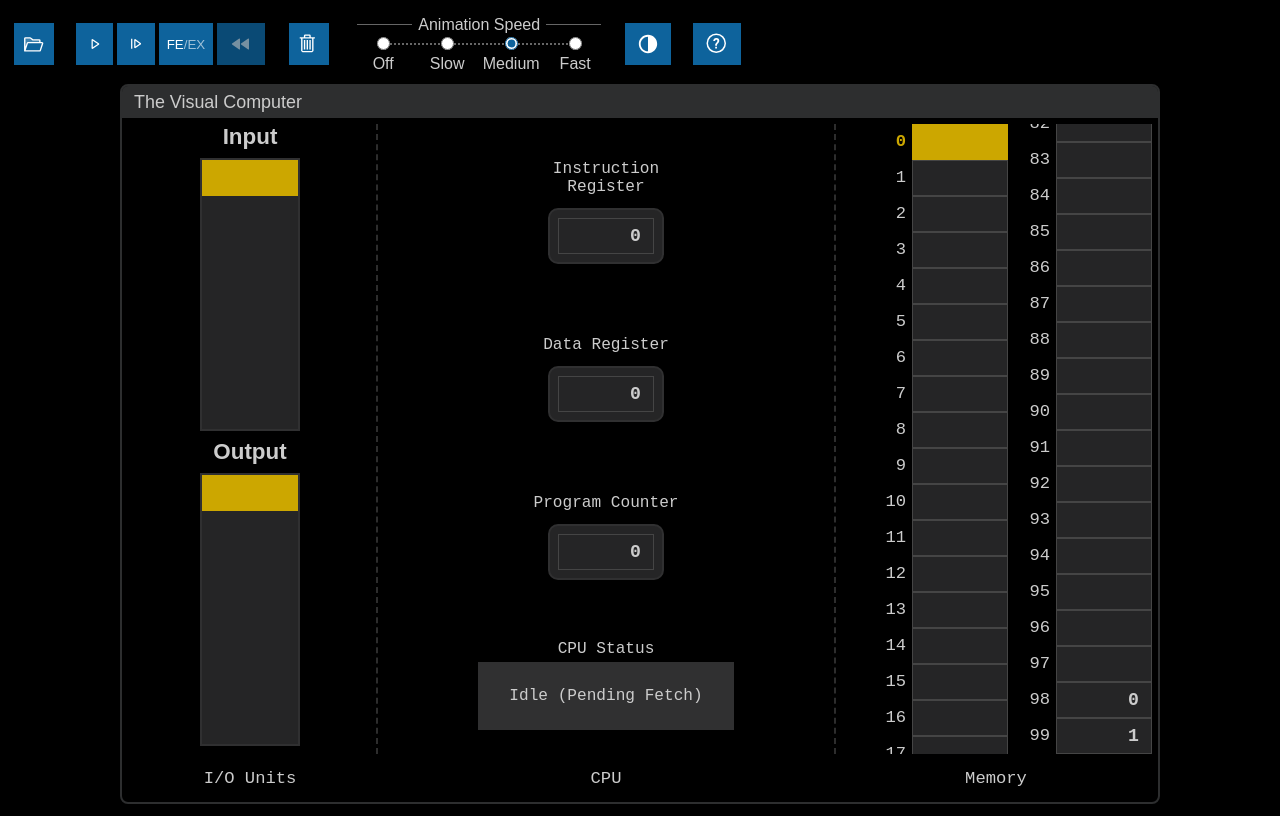
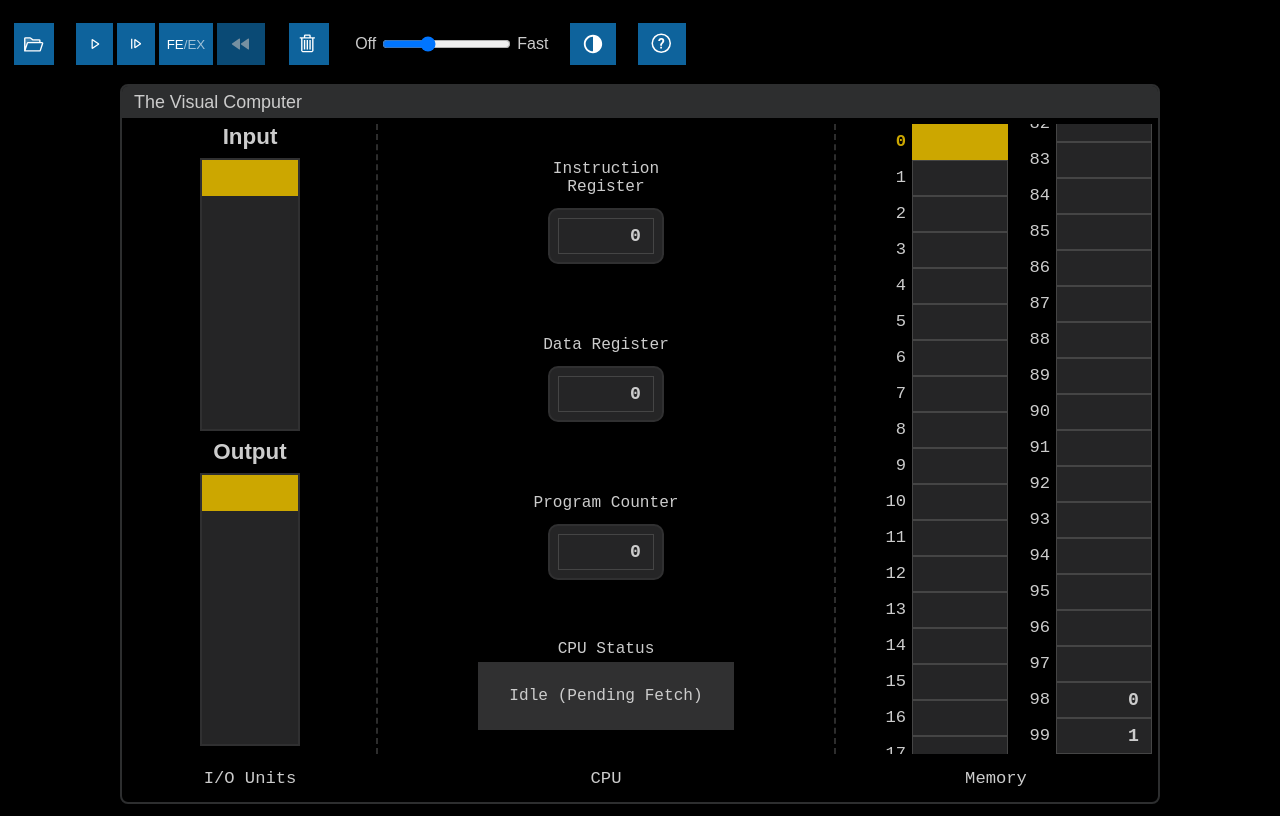
Before and after one commit to rafrafraf1/vic-ide-fork, a React (Vite) app: page / in a window 1280 px wide. Built offline with nearby package versions, Linux system fonts and the light colour scheme.

Commit message:
Change AnimationSpeedSelector component to be a slider

```diff
--- a/src/Computer/SimulatorState.ts
+++ b/src/Computer/SimulatorState.ts
@@ -58,7 +58,7 @@ export function newHardwareState(): HardwareState {
 export function newSimulatorState(): SimulatorState {
   return {
     hardwareState: newHardwareState(),
-    animationSpeed: "MEDIUM",
+    animationSpeed: "SLOW",
     helpScreenState: "CLOSED",
   };
 }
--- a/src/UI/Components/AnimationSpeedSelector.css
+++ b/src/UI/Components/AnimationSpeedSelector.css
@@ -1,137 +1,12 @@
 .AnimationSpeedSelector-Root {
-  width: 256px;
-  display: grid;
-  grid-template-columns: 12.5% 12.5% 25% 25% 12.5% 12.5%;
-  grid-template-rows: 32% 35% 33%;
-}
-
-.AnimationSpeedSelector-Title {
-  grid-column: 1 / 7;
-  grid-row: 1 / 2;
-  color: var(--vscode-foreground);
-  place-self: stretch;
-
   display: flex;
   align-items: center;
-
-  pointer-events: none;
-  z-index: 1;
-}
-
-.AnimationSpeedSelector-Title-Line {
-  height: 1px;
-  background-color: var(--vscode-foreground);
-  opacity: 0.5;
-
-  margin: 0 6px;
-  flex: 1 1 auto;
-}
-
-.AnimationSpeedSelector-ProgressionLine {
-  grid-column: 2 / 6;
-  grid-row: 2 / 3;
-
-  height: 0px;
-  border-top: 2px dotted var(--vscode-foreground);
-  opacity: 0.5;
-
-  align-self: center;
-  justify-self: stretch;
-}
-
-.AnimationSpeedSelector-Root input[type="radio"] {
-  margin: 0;
-  place-self: center;
-  accent-color: var(--vscode-button-background);
-  pointer-events: none;
-
-  z-index: 1;
-}
-
-.AnimationSpeedSelector-Button {
-  background: none;
-  border: 0;
-}
-
-.AnimationSpeedSelector-Button:hover {
-  background-color: var(--vscode-button-hoverBackground);
-  opacity: 0.33;
+  height: 40px;
 }
 
 .AnimationSpeedSelector-Label {
   color: var(--vscode-foreground);
-  line-height: 1;
-  justify-self: center;
-  align-self: end;
-  pointer-events: none;
-
-  z-index: 1;
+  color: var(--vscode-foreground);
+  user-select: none;
+  margin: 0 4px;
 }
-
-/* ---- off ---------------- */
-
-.AnimationSpeedSelector-Button-off {
-  grid-column: 1 / 3;
-  grid-row: 1 / 4;
-}
-
-.AnimationSpeedSelector-Radio-off {
-  grid-column: 1 / 3;
-  grid-row: 2 / 3;
-}
-
-.AnimationSpeedSelector-Label-off {
-  grid-column: 1 / 3;
-  grid-row: 3 / 4;
-}
-
-/* ---- slow ---------------- */
-
-.AnimationSpeedSelector-Button-slow {
-  grid-column: 3 / 4;
-  grid-row: 1 / 4;
-}
-
-.AnimationSpeedSelector-Radio-slow {
-  grid-column: 3 / 4;
-  grid-row: 2 / 3;
-}
-
-.AnimationSpeedSelector-Label-slow {
-  grid-column: 3 / 4;
-  grid-row: 3 / 4;
-}
-
-/* ---- medium ---------------- */
-
-.AnimationSpeedSelector-Button-medium {
-  grid-column: 4 / 5;
-  grid-row: 1 / 4;
-}
-
-.AnimationSpeedSelector-Radio-medium {
-  grid-column: 4 / 5;
-  grid-row: 2 / 3;
-}
-
-.AnimationSpeedSelector-Label-medium {
-  grid-column: 4 / 5;
-  grid-row: 3 / 4;
-}
-
-/* ---- fast ---------------- */
-
-.AnimationSpeedSelector-Button-fast {
-  grid-column: 5 / 7;
-  grid-row: 1 / 4;
-}
-
-.AnimationSpeedSelector-Radio-fast {
-  grid-column: 5 / 7;
-  grid-row: 2 / 3;
-}
-
-.AnimationSpeedSelector-Label-fast {
-  grid-column: 5 / 7;
-  grid-row: 3 / 4;
-}
--- a/src/UI/Components/AnimationSpeedSelector.tsx
+++ b/src/UI/Components/AnimationSpeedSelector.tsx
@@ -2,6 +2,7 @@ import "./AnimationSpeedSelector.css";
 
 import * as React from "react";
 
+import { assertNever } from "assert-never";
 import classNames from "classnames";
 
 import type { AnimationSpeed } from "../Simulator/AnimationSpeed";
@@ -15,110 +16,94 @@ export interface AnimationSpeedSelectorProps {
 }
 
 export const AnimationSpeedSelector = React.memo(
-  (props: AnimationSpeedSelectorProps): React.JSX.Element => {
+  React.forwardRef(function AnimationSpeedSelector(
+    props: AnimationSpeedSelectorProps,
+    ref: React.ForwardedRef<HTMLDivElement>,
+  ): React.JSX.Element {
     const { className, uiString, animationSpeed, onAnimationSpeedChange } =
       props;
 
+    const handleOnChange = (
+      event: React.ChangeEvent<HTMLInputElement>,
+    ): void => {
+      const newAnimationSpeed = numberToAnimationSpeed(event.target.value);
+      if (onAnimationSpeedChange !== undefined) {
+        onAnimationSpeedChange(newAnimationSpeed);
+      }
+    };
+
+    const handleOffClick = (): void => {
+      if (animationSpeed === "OFF") {
+        return;
+      }
+      if (onAnimationSpeedChange !== undefined) {
+        onAnimationSpeedChange("OFF");
+      }
+    };
+
+    const handleFastClick = (): void => {
+      if (animationSpeed === "FAST") {
+        return;
+      }
+      if (onAnimationSpeedChange !== undefined) {
+        onAnimationSpeedChange("FAST");
+      }
+    };
+
     return (
-      <div className={classNames(className, "AnimationSpeedSelector-Root")}>
-        <div className="AnimationSpeedSelector-Title">
-          <div className="AnimationSpeedSelector-Title-Line" />
-          <div>{uiString("ANIMATION_SPEED")}</div>
-          <div className="AnimationSpeedSelector-Title-Line" />
+      <div
+        ref={ref}
+        className={classNames(className, "AnimationSpeedSelector-Root")}
+      >
+        <div className="AnimationSpeedSelector-Label" onClick={handleOffClick}>
+          {uiString("ANIMATION_OFF")}
         </div>
-        <div className="AnimationSpeedSelector-ProgressionLine" />
-        <Option
-          animationSpeed={animationSpeed}
-          onAnimationSpeedChange={onAnimationSpeedChange}
-          optionAnimationSpeed="OFF"
-          label={uiString("ANIMATION_OFF")}
-          buttonCssClassName="AnimationSpeedSelector-Button-off"
-          radioCssClassName="AnimationSpeedSelector-Radio-off"
-          labelCssClassName="AnimationSpeedSelector-Label-off"
+        <input
+          type="range"
+          min={MIN_ANIMATION_SPEED_NUMBER}
+          max={MAX_ANIMATION_SPEED_NUMBER}
+          value={animationSpeedToNumber(animationSpeed)}
+          onChange={handleOnChange}
         />
-        <Option
-          animationSpeed={animationSpeed}
-          onAnimationSpeedChange={onAnimationSpeedChange}
-          optionAnimationSpeed="SLOW"
-          label={uiString("ANIMATION_SLOW")}
-          buttonCssClassName="AnimationSpeedSelector-Button-slow"
-          radioCssClassName="AnimationSpeedSelector-Radio-slow"
-          labelCssClassName="AnimationSpeedSelector-Label-slow"
-        />
-        <Option
-          animationSpeed={animationSpeed}
-          onAnimationSpeedChange={onAnimationSpeedChange}
-          optionAnimationSpeed="MEDIUM"
-          label={uiString("ANIMATION_MEDIUM")}
-          buttonCssClassName="AnimationSpeedSelector-Button-medium"
-          radioCssClassName="AnimationSpeedSelector-Radio-medium"
-          labelCssClassName="AnimationSpeedSelector-Label-medium"
-        />
-        <Option
-          animationSpeed={animationSpeed}
-          onAnimationSpeedChange={onAnimationSpeedChange}
-          optionAnimationSpeed="FAST"
-          label={uiString("ANIMATION_FAST")}
-          buttonCssClassName="AnimationSpeedSelector-Button-fast"
-          radioCssClassName="AnimationSpeedSelector-Radio-fast"
-          labelCssClassName="AnimationSpeedSelector-Label-fast"
-        />
+        <div className="AnimationSpeedSelector-Label" onClick={handleFastClick}>
+          {uiString("ANIMATION_FAST")}
+        </div>
       </div>
     );
-  },
+  }),
 );
 
-interface OptionProps {
-  animationSpeed: AnimationSpeed;
-  onAnimationSpeedChange?: (value: AnimationSpeed) => void;
-  optionAnimationSpeed: AnimationSpeed;
-  label: string;
-  buttonCssClassName: string;
-  radioCssClassName: string;
-  labelCssClassName: string;
+const MIN_ANIMATION_SPEED_NUMBER = 0;
+const MAX_ANIMATION_SPEED_NUMBER = 3;
+
+function numberToAnimationSpeed(number: string): AnimationSpeed {
+  switch (number) {
+    case "0":
+      return "OFF";
+    case "1":
+      return "SLOW";
+    case "2":
+      return "MEDIUM";
+    case "3":
+      return "FAST";
+    default:
+      // This should never happen. See the constants above
+      // "MIN_ANIMATION_SPEED_NUMBER" and "MAX_ANIMATION_SPEED_NUMBER"
+      return "OFF";
+  }
 }
 
-function Option(props: OptionProps): React.JSX.Element {
-  const {
-    animationSpeed,
-    onAnimationSpeedChange,
-    optionAnimationSpeed,
-    label,
-    buttonCssClassName,
-    radioCssClassName,
-    labelCssClassName,
-  } = props;
-
-  const handleClick = React.useCallback(() => {
-    if (onAnimationSpeedChange !== undefined) {
-      onAnimationSpeedChange(optionAnimationSpeed);
-    }
-  }, [onAnimationSpeedChange, optionAnimationSpeed]);
-
-  return (
-    <>
-      <button
-        className={classNames(
-          "AnimationSpeedSelector-Button",
-          buttonCssClassName,
-        )}
-        onClick={handleClick}
-      />
-      <input
-        className={radioCssClassName}
-        type="radio"
-        tabIndex={-1}
-        readOnly={true}
-        checked={animationSpeed === optionAnimationSpeed}
-      />
-      <label
-        className={classNames(
-          "AnimationSpeedSelector-Label",
-          labelCssClassName,
-        )}
-      >
-        {label}
-      </label>
-    </>
-  );
+function animationSpeedToNumber(animationSpeed: AnimationSpeed): number {
+  switch (animationSpeed) {
+    case "OFF":
+      return 0;
+    case "SLOW":
+      return 1;
+    case "MEDIUM":
+      return 2;
+    case "FAST":
+      return 3;
+    default:
+      return assertNever(animationSpeed);
+  }
 }
--- a/src/UI/Toolbar.css
+++ b/src/UI/Toolbar.css
@@ -7,10 +7,6 @@
 
 .Toolbar-Button {
   height: 42px;
-}
-
-.Toolbar-AnimationSpeedSelector {
-  height: 56px;
 }
 
 .Toolbar-error {
--- a/src/UI/Toolbar.tsx
+++ b/src/UI/Toolbar.tsx
@@ -329,12 +329,13 @@ export const Toolbar = React.memo(function Toolbar(
         onValueClick={handleClearClick}
       />
       <Separator />
-      <AnimationSpeedSelector
-        className="Toolbar-AnimationSpeedSelector"
-        uiString={uiString}
-        animationSpeed={animationSpeed}
-        onAnimationSpeedChange={onAnimationSpeedChange}
-      />
+      <Tippy singleton={tippyTarget} content={uiString("ANIMATION_SPEED")}>
+        <AnimationSpeedSelector
+          uiString={uiString}
+          animationSpeed={animationSpeed}
+          onAnimationSpeedChange={onAnimationSpeedChange}
+        />
+      </Tippy>
       {showThemeSwitcher ? (
         <>
           <Separator />
--- a/src/UI/UIStrings.ts
+++ b/src/UI/UIStrings.ts
@@ -11,8 +11,6 @@ export type UIStringKey =
   | "EXECUTE"
   | "ANIMATION_SPEED"
   | "ANIMATION_OFF"
-  | "ANIMATION_SLOW"
-  | "ANIMATION_MEDIUM"
   | "ANIMATION_FAST"
   | "CLEAR_IO"
   | "CLEAR_HIGH_MEMORY"
@@ -75,10 +73,6 @@ export function EnglishStrings(key: UIStringKey): string {
       return "Animation Speed";
     case "ANIMATION_OFF":
       return "Off";
-    case "ANIMATION_SLOW":
-      return "Slow";
-    case "ANIMATION_MEDIUM":
-      return "Medium";
     case "ANIMATION_FAST":
       return "Fast";
     case "CLEAR_IO":
```
